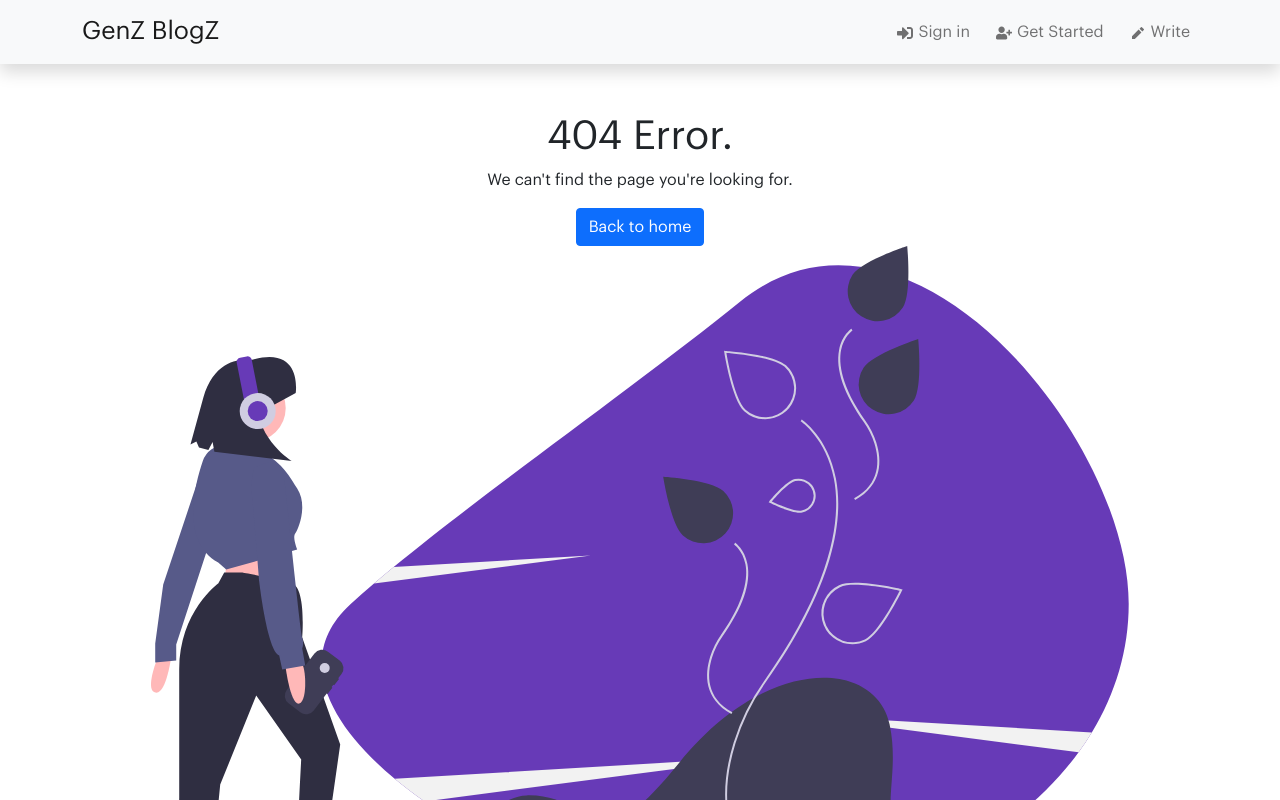
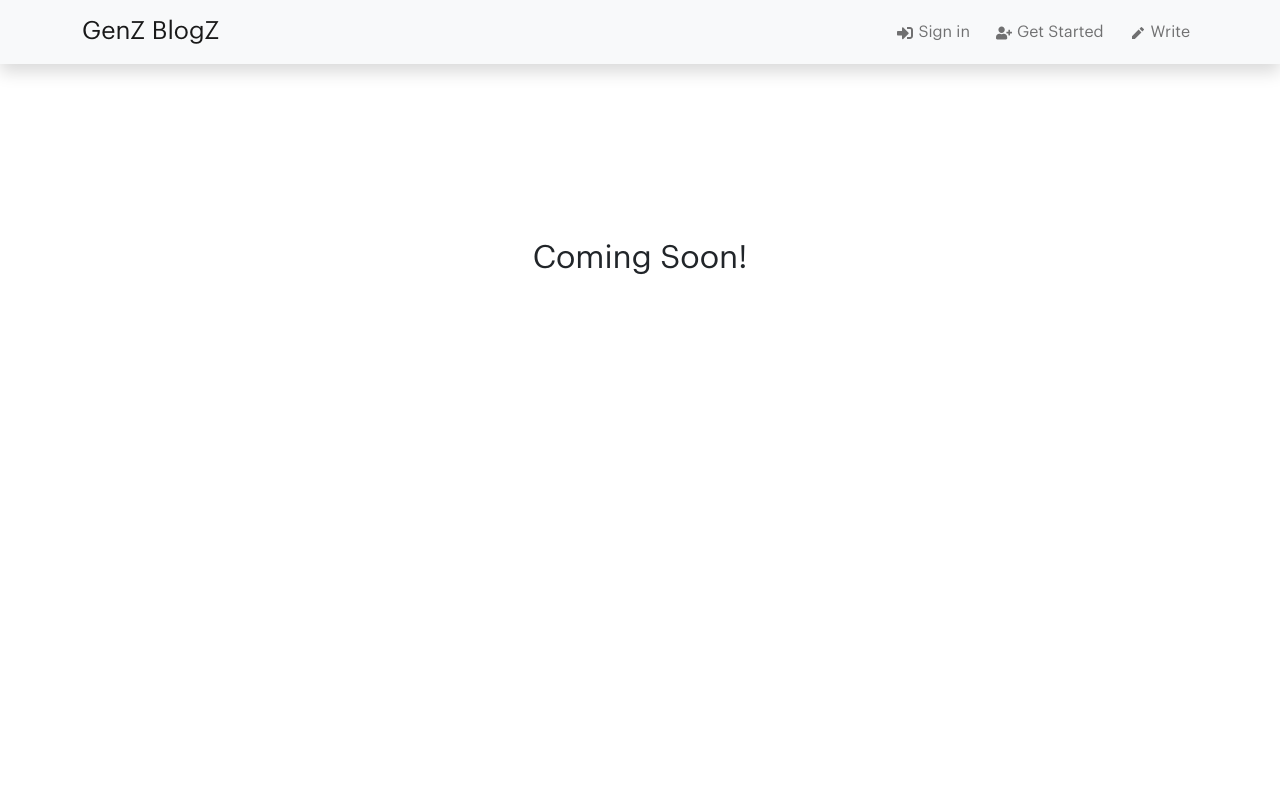
Before and after one commit to Harsha-S2604/genz-client, a React (Create React App) app: page /integrations in a window 1280 px wide. Before the commit this address had no page. Shown: the top 800 px of the page. Built offline with nearby package versions, Linux system fonts and the light colour scheme.

Commit message:
integration option

```diff
--- /dev/null
+++ b/src/component/integrations/Integrations.js
@@ -0,0 +1,15 @@
+import React, {Component} from 'react';
+
+class Integrations extends Component {
+    render() {
+        return (
+            <div style={{marginTop: "175px"}}>
+                <center>
+                    <h2>Coming Soon!</h2>
+                </center>
+            </div>
+        )
+    }
+}
+
+export default Integrations;
--- a/src/component/navbar/Navbar.js
+++ b/src/component/navbar/Navbar.js
@@ -5,6 +5,7 @@ import {RiPencilFill} from 'react-icons/ri';
 import {BsFillBookmarksFill} from 'react-icons/bs';
 import {CgProfile} from 'react-icons/cg';
 import {MdOutlineAutoStories} from 'react-icons/md';
+import {GrIntegration} from 'react-icons/gr';
 import Home from '../home/Home';
 import Signin from '../signin/Signin';
 import GetStarted from '../getStarted/GetStarted';
@@ -19,6 +20,7 @@ import Published from '../write/Published';
 import "./__navbar.scss"
 import Stories from '../stories/Stories';
 import ViewBlog from '../viewblog/ViewBlog';
+import Integrations from '../integrations/Integrations';
 
 class Navbar extends Component {
 
@@ -109,6 +111,7 @@ class Navbar extends Component {
                                                     <NavDropdown.Item href="/profile"><CgProfile />{" "}Your Profile</NavDropdown.Item>
                                                     <NavDropdown.Item href="/write"><RiPencilFill />{" "}Write</NavDropdown.Item>
                                                     <NavDropdown.Item href="/stories"><MdOutlineAutoStories />{" "}Stories</NavDropdown.Item>
+                                                    <NavDropdown.Item href="/integrations"><GrIntegration />{" "}Integrations</NavDropdown.Item>
                                                     <NavDropdown.Item href="/favorites"><BsFillBookmarksFill />{" "}Favorites</NavDropdown.Item>
                                                     <NavDropdown.Item href="/signout" onClick={this.handleSignout}><FaSignOutAlt />{" "}Sign out</NavDropdown.Item>
                                                 </NavDropdown>
@@ -127,6 +130,7 @@ class Navbar extends Component {
                     <Route exact path="/write" data-target="#signInModalCenter" component={() => <Write cookies={this.props.cookies}/>} />
                     <Route exact path="/stories" component={() => <Stories cookies={this.props.cookies}/>} />
                     <Route exact path="/favorites" component={() => <Favorties cookies={this.props.cookies}/>} />
+                    <Route exact path="/integrations" component={() => <Integrations cookies={this.props.cookies}/>} />
                     <Route exact path="/profile" component={() => <Profile cookies={this.props.cookies}/>} />
                     <Route exact path="/write/published"  render={(props) => <Published {...props}/>} />
                     <Route exact path="/stories/:id/:title" component={(props) => <ViewBlog {...props}/>} />
```
